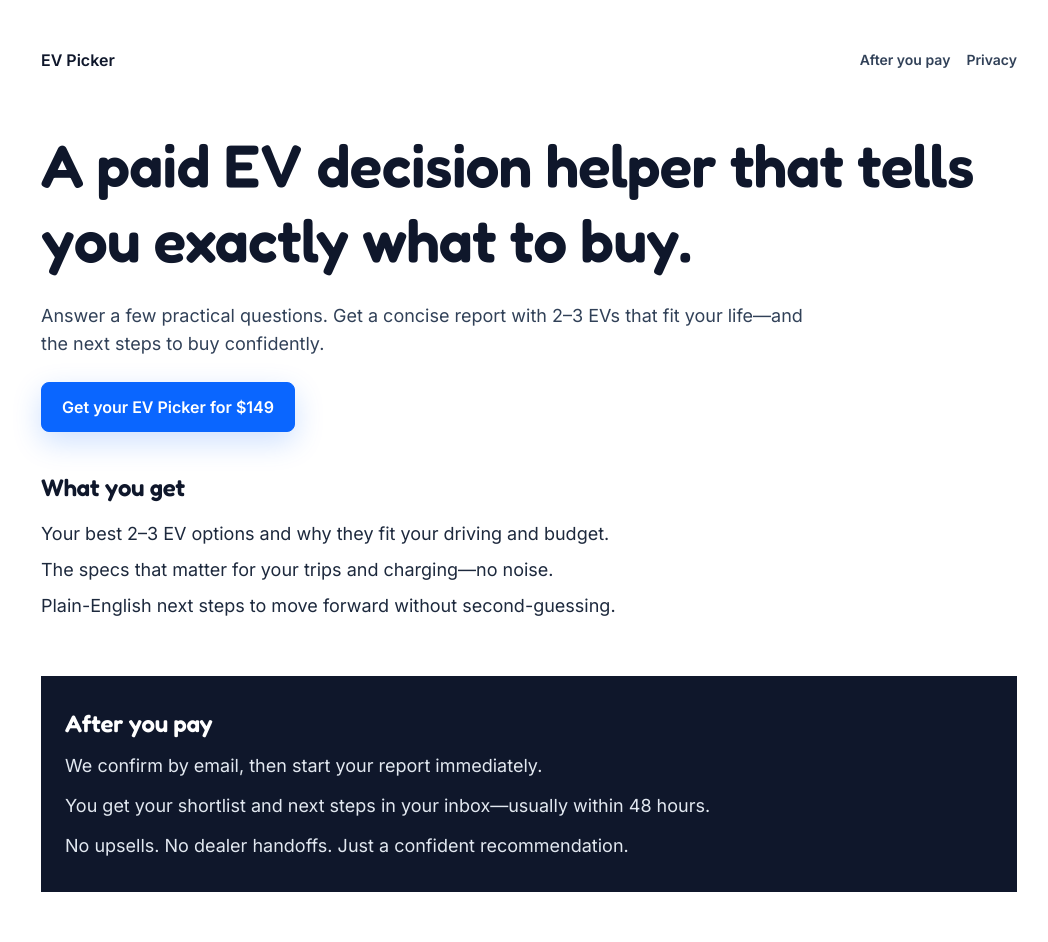
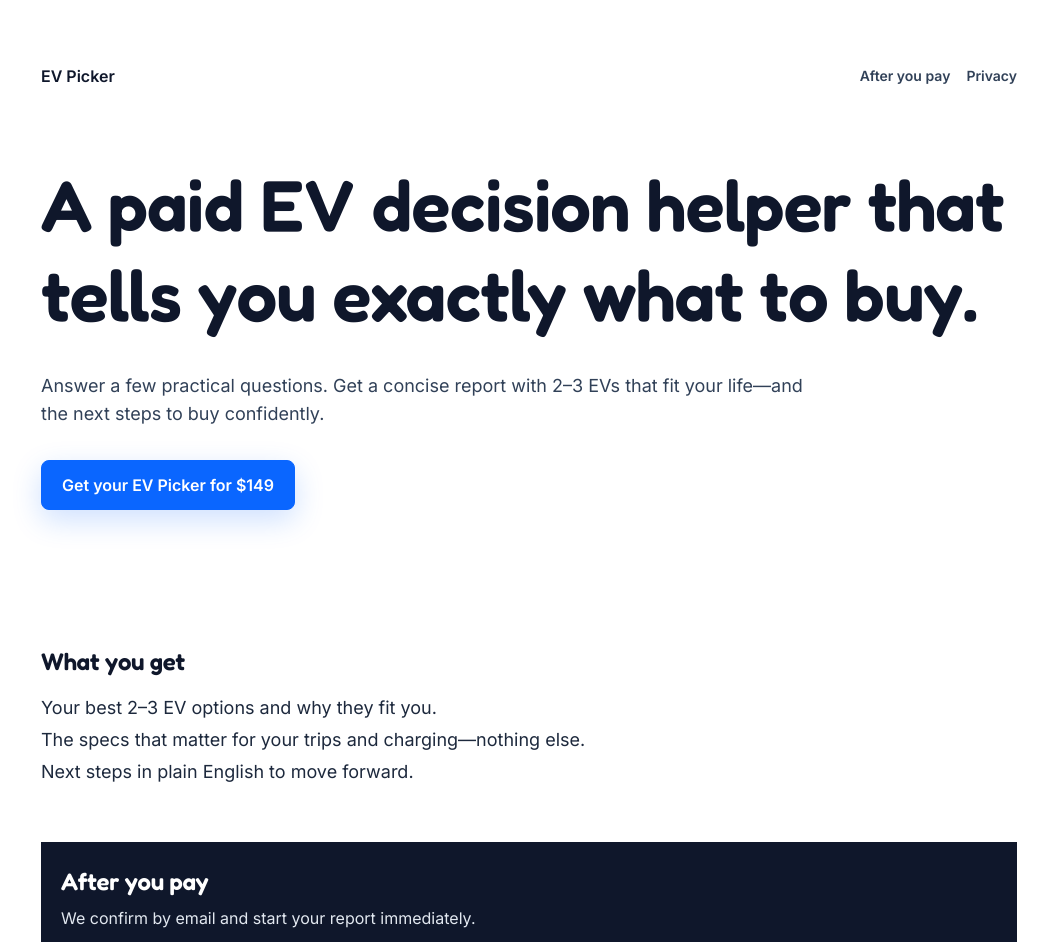
Before and after one commit to Stoikyo/EV-Picker, a Next.js app: page / in a window 1280 px wide. Shown: the top 942 px of the page, without its empty margins (111-1159 px from the left). Built offline with nearby package versions, Linux system fonts and the light colour scheme.

Commit message:
ux: heighten hero hierarchy, tighten copy, and harden trust block

```diff
--- a/src/app/page.tsx
+++ b/src/app/page.tsx
@@ -1,7 +1,7 @@
 export default function Home() {
   return (
     <div className="min-h-screen bg-white text-slate-900">
-      <header className="mx-auto flex max-w-5xl flex-col gap-10 px-6 pb-10 pt-12">
+      <header className="mx-auto flex max-w-5xl flex-col gap-12 px-6 pb-16 pt-16">
         <div className="flex items-center justify-between text-sm font-semibold text-slate-700">
           <span className="text-base font-semibold text-slate-900">EV Picker</span>
           <div className="hidden items-center gap-4 sm:flex">
@@ -14,8 +14,8 @@ export default function Home() {
           </div>
         </div>
 
-        <div className="space-y-6 pt-4">
-          <h1 className="text-4xl font-semibold leading-tight sm:text-5xl md:text-6xl">
+        <div className="space-y-8 pt-6">
+          <h1 className="text-5xl font-semibold leading-tight sm:text-6xl md:text-7xl">
             A paid EV decision helper that tells you exactly what to buy.
           </h1>
           <p className="max-w-3xl text-lg text-slate-700">
@@ -25,32 +25,33 @@ export default function Home() {
           <a className="btn btn-primary w-fit" href="/get-your-ev-picker">
             Get your EV Picker for $149
           </a>
+          <div className="h-10" />
         </div>
       </header>
 
-      <main className="mx-auto flex max-w-5xl flex-col gap-14 px-6 pb-16">
+      <main className="mx-auto flex max-w-5xl flex-col gap-14 px-6 pb-20">
         <section aria-labelledby="what-you-get" className="space-y-4">
           <h2 id="what-you-get" className="text-2xl font-semibold">
             What you get
           </h2>
-          <div className="space-y-2 text-lg text-slate-800">
-            <p>Your best 2–3 EV options and why they fit your driving and budget.</p>
-            <p>The specs that matter for your trips and charging—no noise.</p>
-            <p>Plain-English next steps to move forward without second-guessing.</p>
+          <div className="space-y-1 text-lg text-slate-800">
+            <p>Your best 2–3 EV options and why they fit you.</p>
+            <p>The specs that matter for your trips and charging—nothing else.</p>
+            <p>Next steps in plain English to move forward.</p>
           </div>
         </section>
 
         <section
           id="after-you-pay"
           aria-labelledby="after-you-pay-heading"
-          className="space-y-3 bg-slate-900 px-6 py-8 text-slate-100"
+          className="space-y-2 bg-slate-900 px-5 py-6 text-slate-100"
         >
           <h2 id="after-you-pay-heading" className="text-2xl font-semibold text-white">
             After you pay
           </h2>
-          <p className="text-lg text-slate-200">We confirm by email, then start your report immediately.</p>
-          <p className="text-lg text-slate-200">You get your shortlist and next steps in your inbox—usually within 48 hours.</p>
-          <p className="text-lg text-slate-200">No upsells. No dealer handoffs. Just a confident recommendation.</p>
+          <p className="text-base text-slate-200">We confirm by email and start your report immediately.</p>
+          <p className="text-base text-slate-200">Your shortlist and next steps arrive in your inbox—usually within 48 hours.</p>
+          <p className="text-base text-slate-200">No upsells. No handoffs. Just a decision you can act on.</p>
         </section>
 
         <section aria-labelledby="pricing" className="space-y-4">
@@ -62,9 +63,12 @@ export default function Home() {
             <p>Your information is only used to build your report. No subscriptions. No spam.</p>
             <p>If we can’t deliver a useful report, we’ll make it right.</p>
           </div>
-          <a className="btn btn-primary w-fit" href="/get-your-ev-picker">
-            Start your EV Picker for $149
-          </a>
+          <div className="pt-6">
+            <a className="btn btn-primary w-fit" href="/get-your-ev-picker">
+              Start your EV Picker for $149
+            </a>
+          </div>
+          <div className="h-10" />
         </section>
       </main>
 
```
